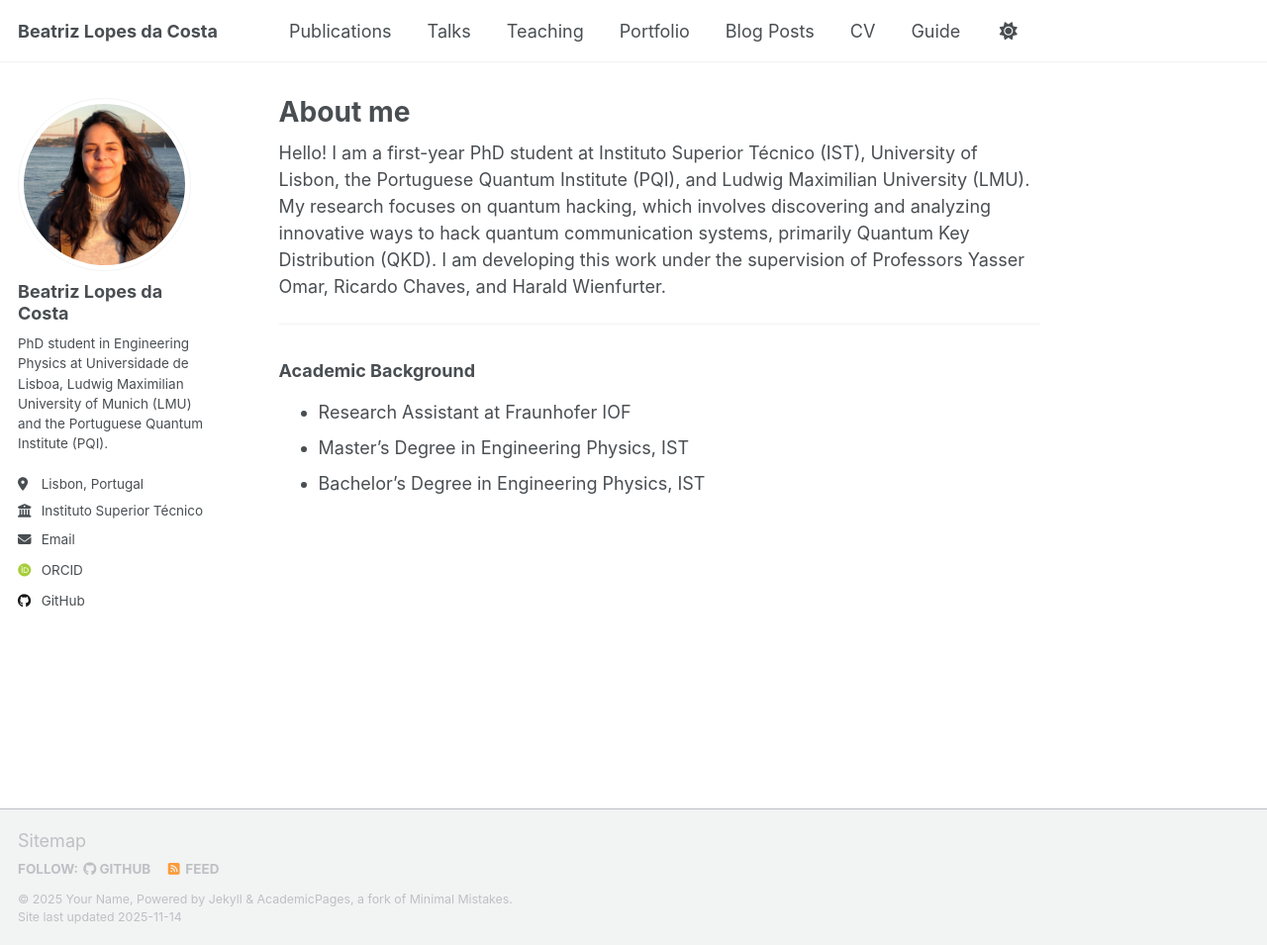
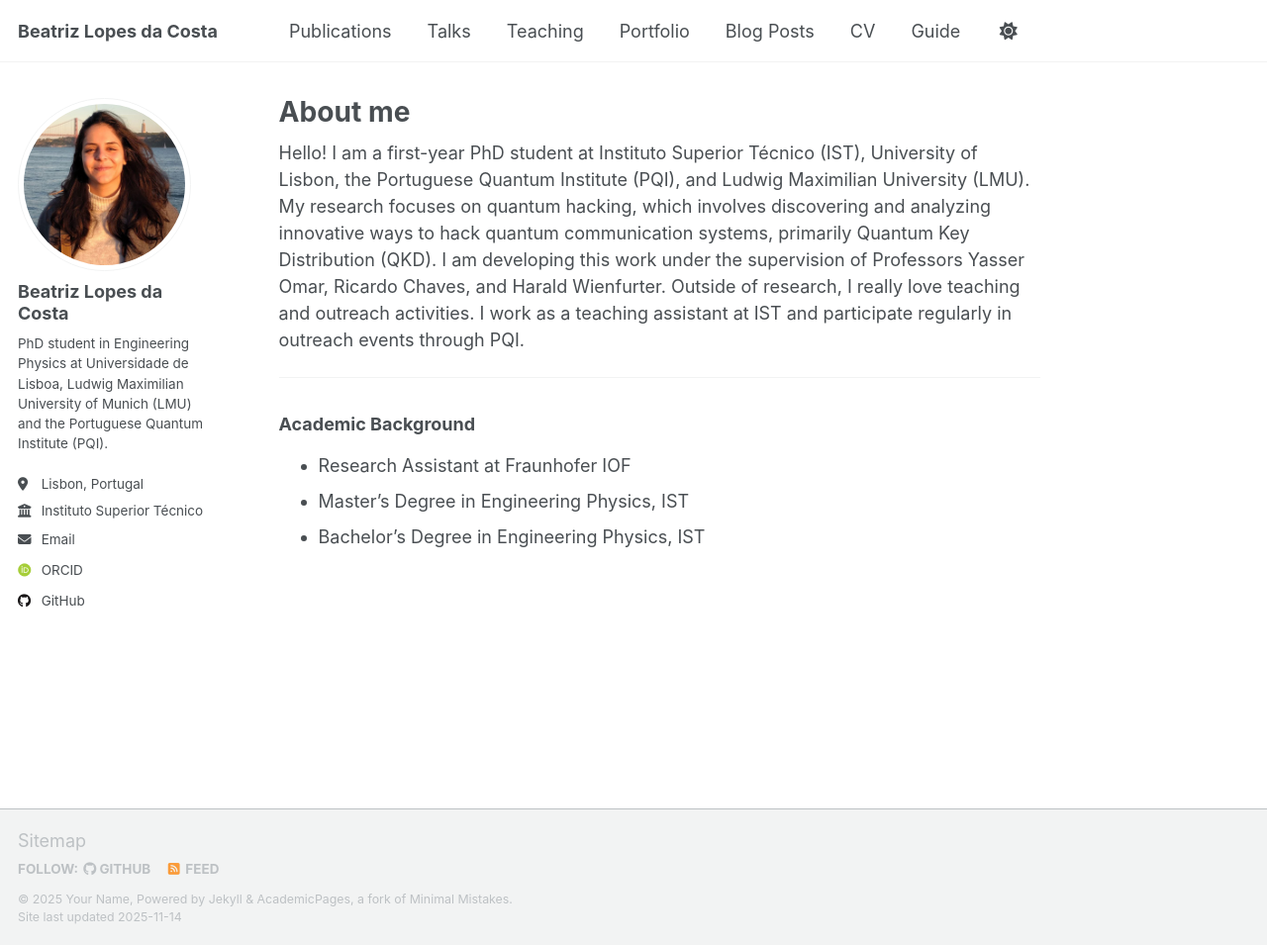
Before and after one commit to beatriz-costa00/beatriz-costa00.github.io, a Jekyll site: the page built from _pages/about.md, in a window 1280 px wide and 955 px high. Shown: the whole window at 99% size. Built offline with Jekyll 4.4.1, drawn with Linux system fonts in a browser that asks for light colours; some web fonts are replaced; a script that is not in the unit is left out.

Commit message:
Expand about section with teaching and outreach details
Added information about teaching and outreach activities.

```diff
--- a/_pages/about.md
+++ b/_pages/about.md
@@ -7,7 +7,7 @@ redirect_from:
   - /about.html
 ---
 
-Hello! I am a first-year PhD student at Instituto Superior Técnico (IST), University of Lisbon, the Portuguese Quantum Institute (PQI), and Ludwig Maximilian University (LMU). My research focuses on quantum hacking, which involves discovering and analyzing innovative ways to hack quantum communication systems, primarily Quantum Key Distribution (QKD). I am developing this work under the supervision of Professors Yasser Omar, Ricardo Chaves, and Harald Wienfurter.
+Hello! I am a first-year PhD student at Instituto Superior Técnico (IST), University of Lisbon, the Portuguese Quantum Institute (PQI), and Ludwig Maximilian University (LMU). My research focuses on quantum hacking, which involves discovering and analyzing innovative ways to hack quantum communication systems, primarily Quantum Key Distribution (QKD). I am developing this work under the supervision of Professors Yasser Omar, Ricardo Chaves, and Harald Wienfurter. Outside of research, I really love teaching and outreach activities. I work as a teaching assistant at IST and participate regularly in outreach events through PQI.
 
 ---
 
```
